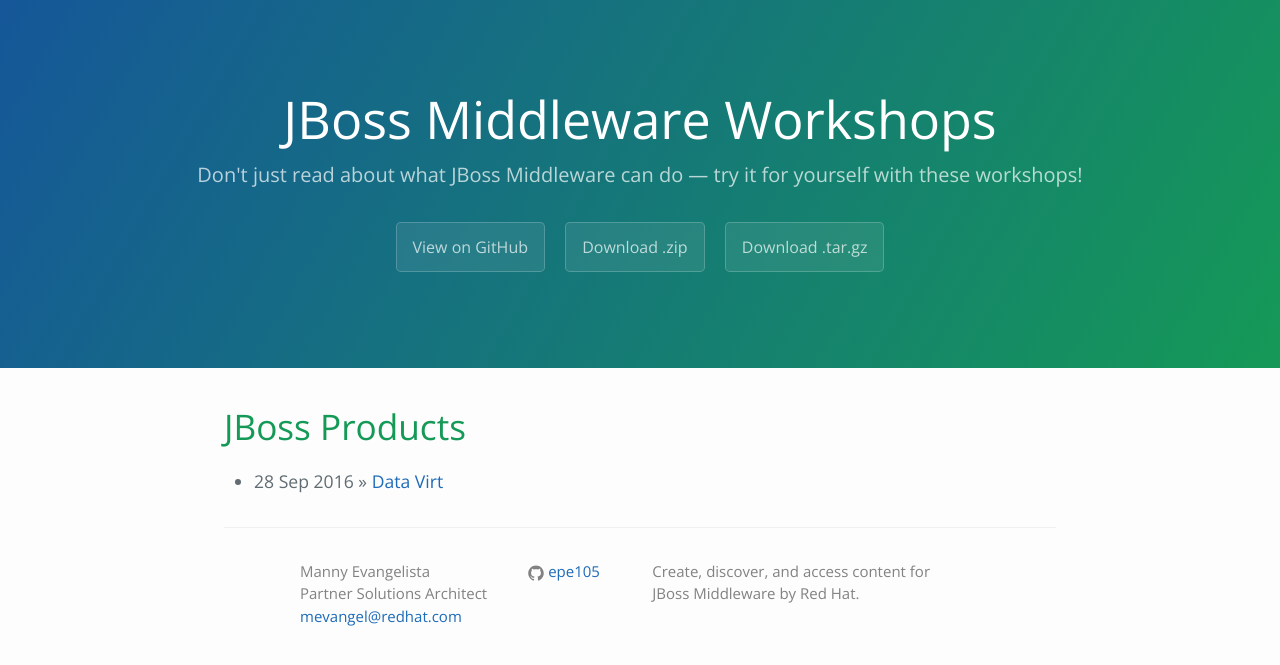
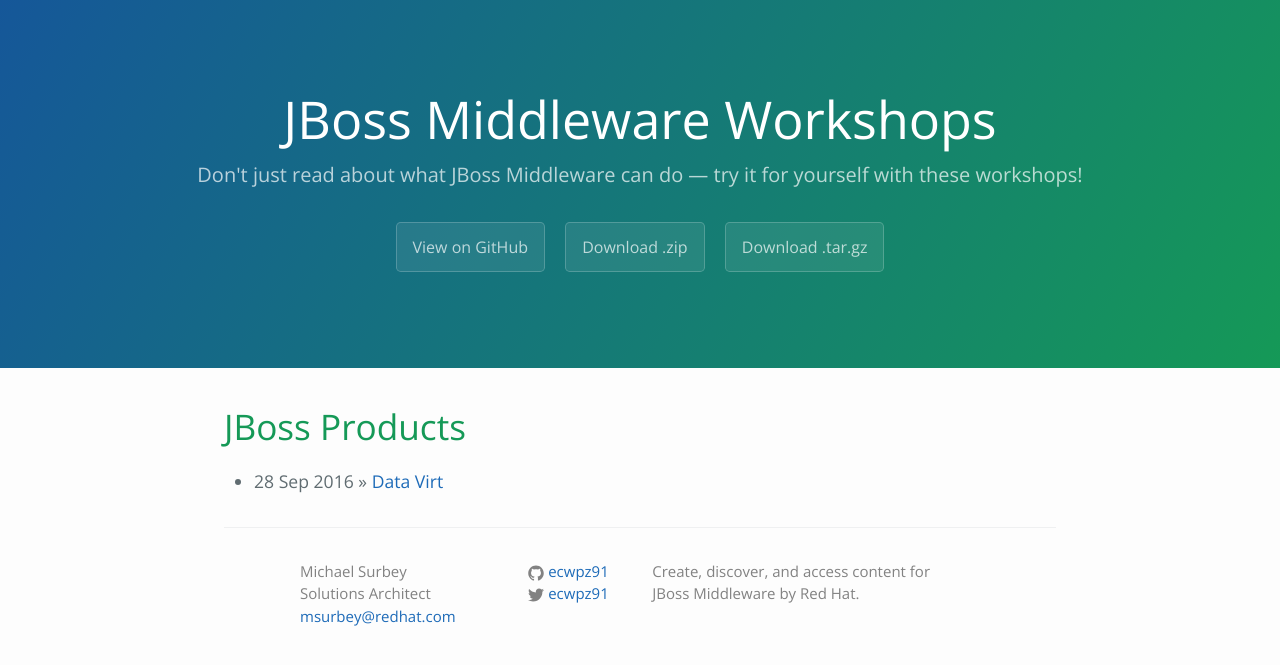
Before and after one commit to epe105/jboss-workshops, a Jekyll site: the page built from index.html, in a window 1280 px wide. Shown: the top 665 px of the page. Built offline with Jekyll 4.4.1, drawn with Linux system fonts in a browser that asks for light colours; the list of posts is cut into pages by our own code.

Commit message:
Update _config.yml
Changed author context.

```diff
--- a/_config.yml
+++ b/_config.yml
@@ -12,12 +12,11 @@
 
 # About/contact
 author:
-  name: Manny Evangelista
-  vocation: Partner Solutions Architect
-  email: mevangel@redhat.com
-  github_username:  epe105
-  twitter_username:
-  # url:  http://yourhomepage.com
+  name: Michael Surbey
+  vocation: Solutions Architect
+  email: msurbey@redhat.com
+  github_username: ecwpz91
+  twitter_username: ecwpz91
 
 # Build settings
 markdown: kramdown
```
